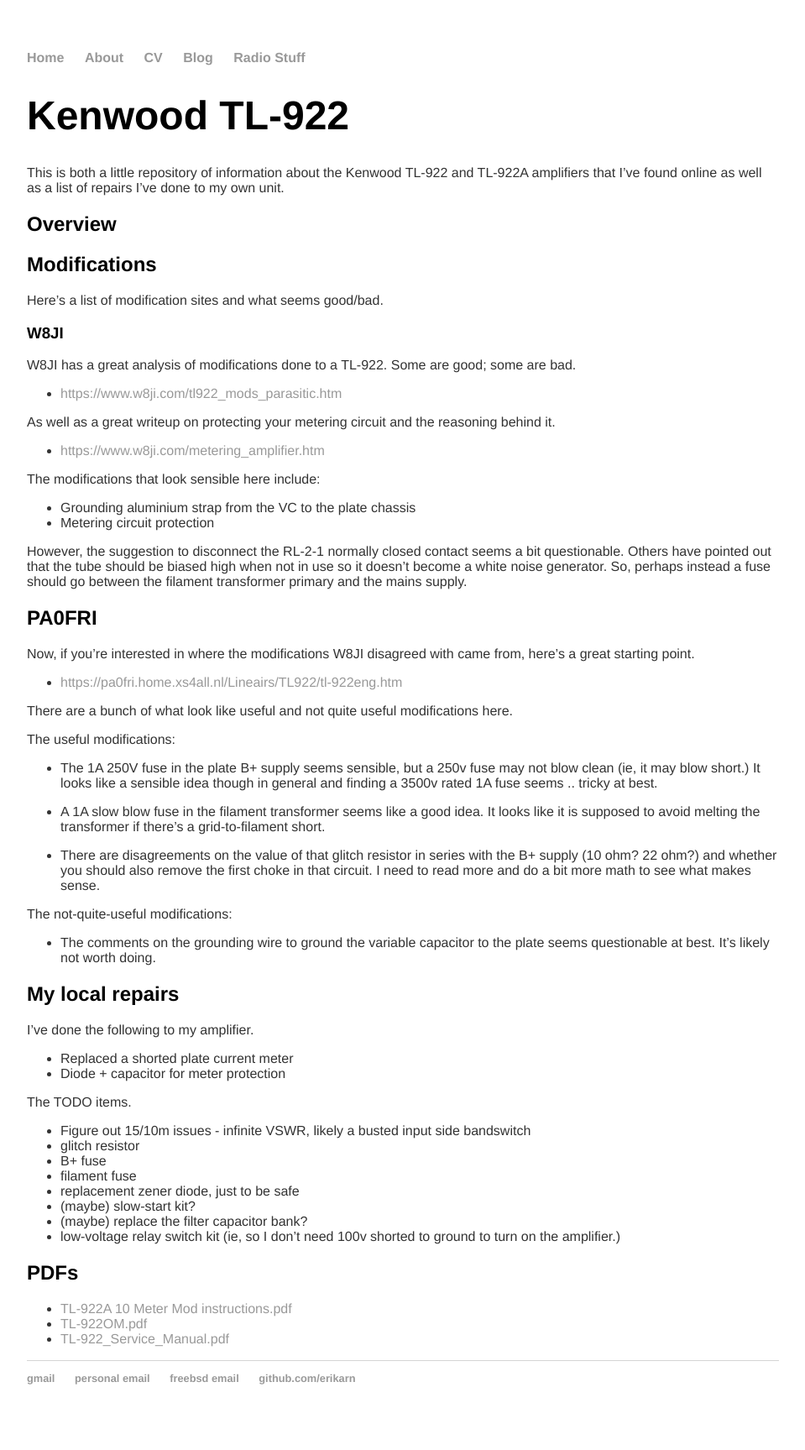
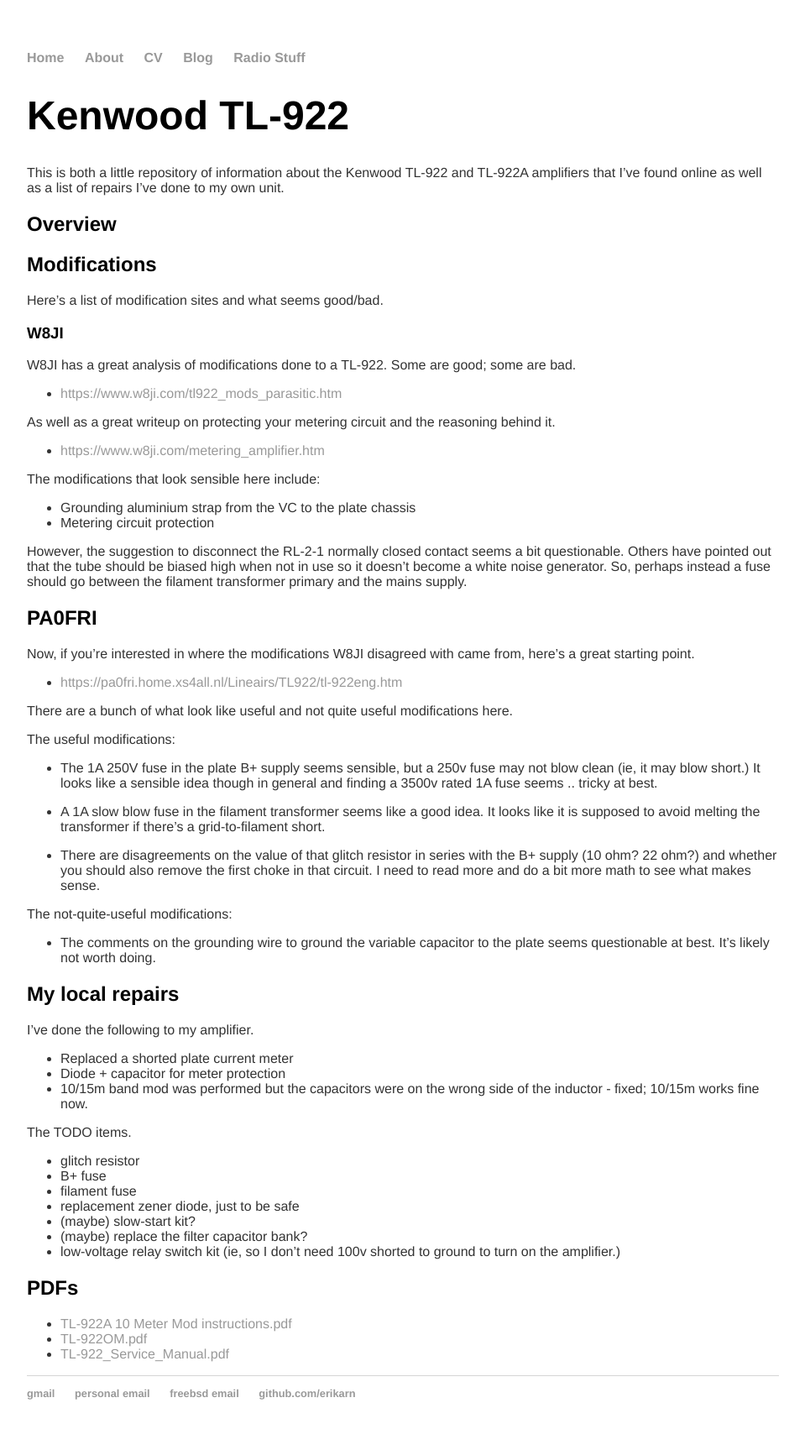
Before and after one commit to erikarn/erikarn.github.io, a Jekyll site: the page built from kenwood/TL-922/notes.md, in a window 1280 px wide. Shown: the whole page at 84% size, without its empty margins (160-1119 px from the left). Built offline with Jekyll 4.4.1, drawn with Linux system fonts in a browser that asks for light colours.

Commit message:
* Typo! * Update things

```diff
--- a/kenwood/TL-922/notes.md
+++ b/kenwood/TL-922/notes.md
@@ -73,10 +73,11 @@
 
  * Replaced a shorted plate current meter
  * Diode + capacitor for meter protection
+ * 10/15m band mod was performed but the capacitors were on the wrong side of
+   the inductor - fixed; 10/15m works fine now.
 
 The TODO items.
 
- * Figure out 15/10m issues - infinite VSWR, likely a busted input side bandswitch
  * glitch resistor
  * B+ fuse
  * filament fuse
```
Also changed, not shown: other parts of kenwood/TL-922/notes.md (+1 -1 lines).
